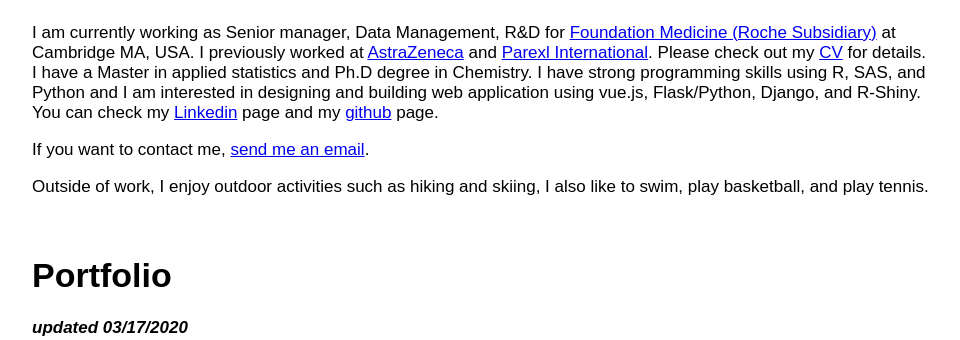
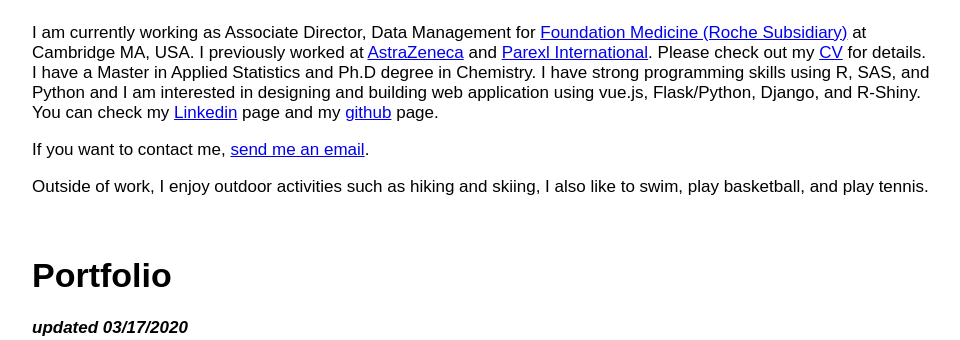
Before and after one commit to TiO2/tio2.github.io, a Flask app: page / in a window 1280 px wide. Shown: the part 202-542 px from the top of the page, without its empty margins (158-1118 px from the left). Run offline with Flask 2, Linux system fonts and the light colour scheme.

Commit message:
deploy: a5d82181a1d448f7086ef924c31365f4fbe1c2f2

```diff
--- a/index.html
+++ b/index.html
@@ -46,7 +46,7 @@
 </div>
 
 <p>
-I am currently working as Senior manager, Data Management, R&D for <a href='https://www.foundationmedicine.com/' target="_blank">Foundation Medicine (Roche Subsidiary)</a> at Cambridge MA, USA. I previously worked at <a href='https://www.astrazeneca.com' target="_blank">AstraZeneca</a> and <a href='https://www.parexel.com/' target="_blank">Parexl International</a>. Please check out my <a href="/cv/">CV</a> for details. <br>I have a Master in applied statistics and Ph.D degree in Chemistry. I have strong programming skills using R, SAS, and Python and I am interested in designing and building web application using vue.js, Flask/Python, Django, and R-Shiny. You can check my <a href='https://www.linkedin.com/in/peima' target="_blank"> Linkedin</a> page and my <a href='https://github.com/TiO2 ' target="_blank"> github</a> page. </p>
+I am currently working as Associate Director, Data Management for <a href='https://www.foundationmedicine.com/' target="_blank">Foundation Medicine (Roche Subsidiary)</a> at Cambridge MA, USA. I previously worked at <a href='https://www.astrazeneca.com' target="_blank">AstraZeneca</a> and <a href='https://www.parexel.com/' target="_blank">Parexl International</a>. Please check out my <a href="/cv/">CV</a> for details. <br>I have a Master in Applied Statistics and Ph.D degree in Chemistry. I have strong programming skills using R, SAS, and Python and I am interested in designing and building web application using vue.js, Flask/Python, Django, and R-Shiny. You can check my <a href='https://www.linkedin.com/in/peima' target="_blank"> Linkedin</a> page and my <a href='https://github.com/TiO2 ' target="_blank"> github</a> page. </p>
 
 <p> If you want to contact me, <a href="mailto:peima09@gmail.com"> send me an email</a>. </p>
 
--- a/project/templates/index.html
+++ b/project/templates/index.html
@@ -6,7 +6,7 @@
 </div>
 
 <p>
-I am currently working as Senior manager, Data Management, R&D for <a href='https://www.foundationmedicine.com/' target="_blank">Foundation Medicine (Roche Subsidiary)</a> at Cambridge MA, USA. I previously worked at <a href='https://www.astrazeneca.com' target="_blank">AstraZeneca</a> and <a href='https://www.parexel.com/' target="_blank">Parexl International</a>. Please check out my <a href="{{ url_for('cv') }}">CV</a> for details. <br>I have a Master in applied statistics and Ph.D degree in Chemistry. I have strong programming skills using R, SAS, and Python and I am interested in designing and building web application using vue.js, Flask/Python, Django, and R-Shiny. You can check my <a href='https://www.linkedin.com/in/peima' target="_blank"> Linkedin</a> page and my <a href='https://github.com/TiO2 ' target="_blank"> github</a> page. </p>
+I am currently working as Associate Director, Data Management for <a href='https://www.foundationmedicine.com/' target="_blank">Foundation Medicine (Roche Subsidiary)</a> at Cambridge MA, USA. I previously worked at <a href='https://www.astrazeneca.com' target="_blank">AstraZeneca</a> and <a href='https://www.parexel.com/' target="_blank">Parexl International</a>. Please check out my <a href="{{ url_for('cv') }}">CV</a> for details. <br>I have a Master in Applied Statistics and Ph.D degree in Chemistry. I have strong programming skills using R, SAS, and Python and I am interested in designing and building web application using vue.js, Flask/Python, Django, and R-Shiny. You can check my <a href='https://www.linkedin.com/in/peima' target="_blank"> Linkedin</a> page and my <a href='https://github.com/TiO2 ' target="_blank"> github</a> page. </p>
 
 <p> If you want to contact me, <a href="mailto:peima09@gmail.com"> send me an email</a>. </p>
 
```
